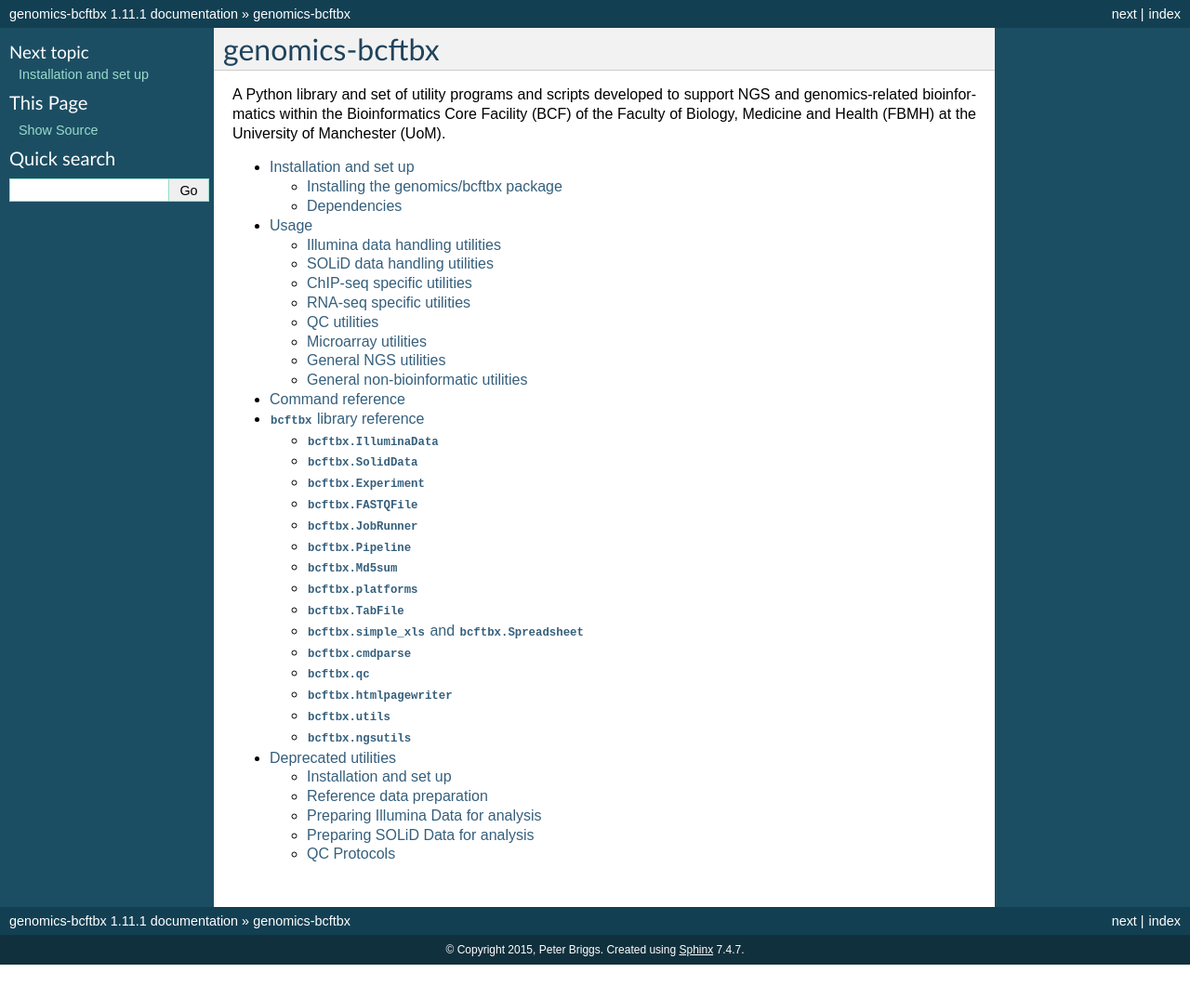
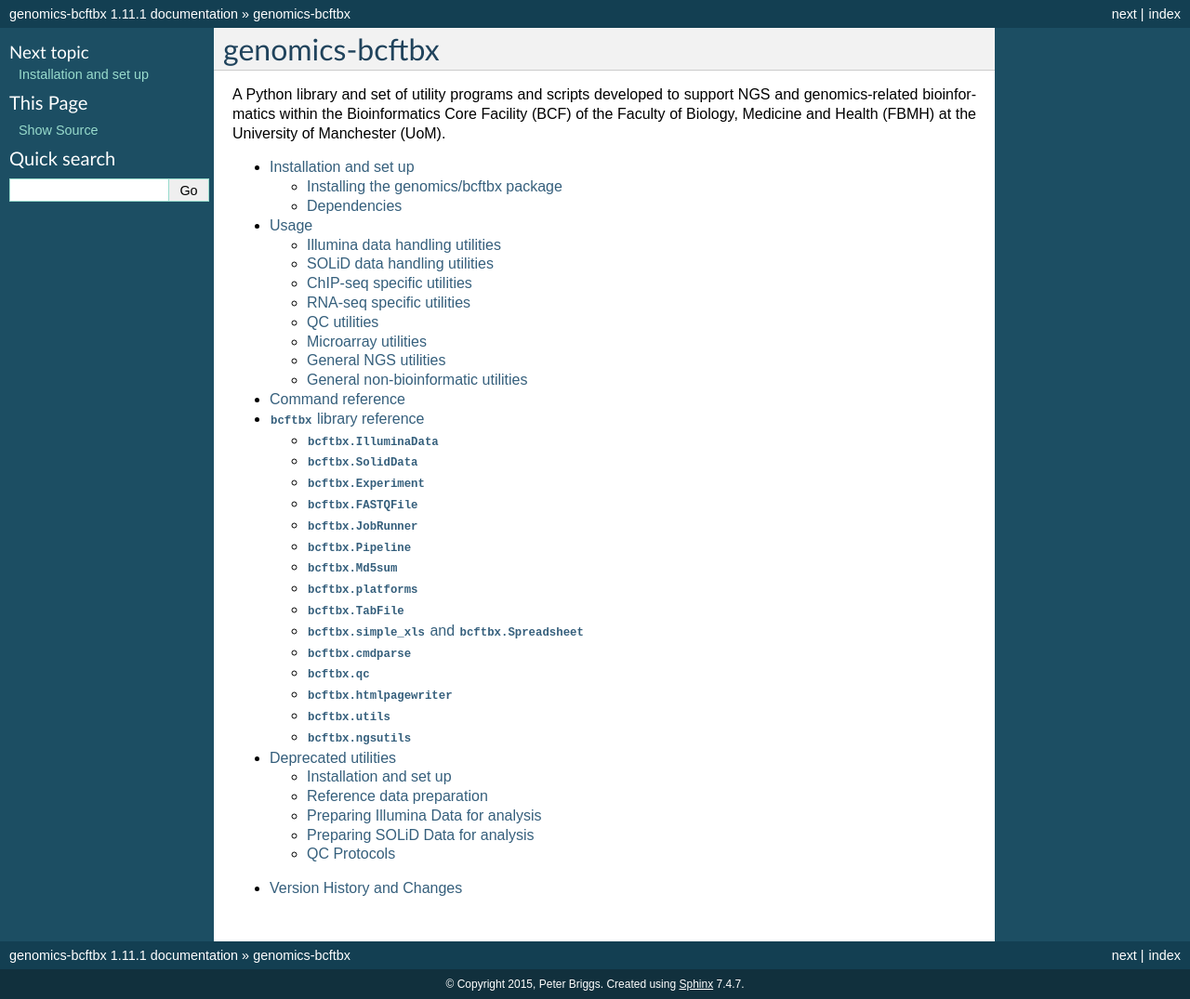
Before and after one commit to fls-bioinformatics-core/genomics, a Sphinx documentation site: the page built from docs/source/index.rst, in a window 1280 px wide. Shown: the whole page at 93% size. Built offline with Sphinx 7.4.7, drawn with Linux system fonts in a browser that asks for light colours; before the commit the page ends 1038 px from its top, so only the background shows below that.

Commit message:
Documentation: add version history and changes (from CHANGELOG.rst).

```diff
--- /dev/null
+++ b/docs/source/changes.rst
@@ -0,0 +1 @@
+.. include:: ../../CHANGELOG.rst
--- a/docs/source/index.rst
+++ b/docs/source/index.rst
@@ -14,3 +14,8 @@
    reference
    bcftbx
    deprecated
+
+.. toctree::
+   :maxdepth: 1
+
+   changes
```
